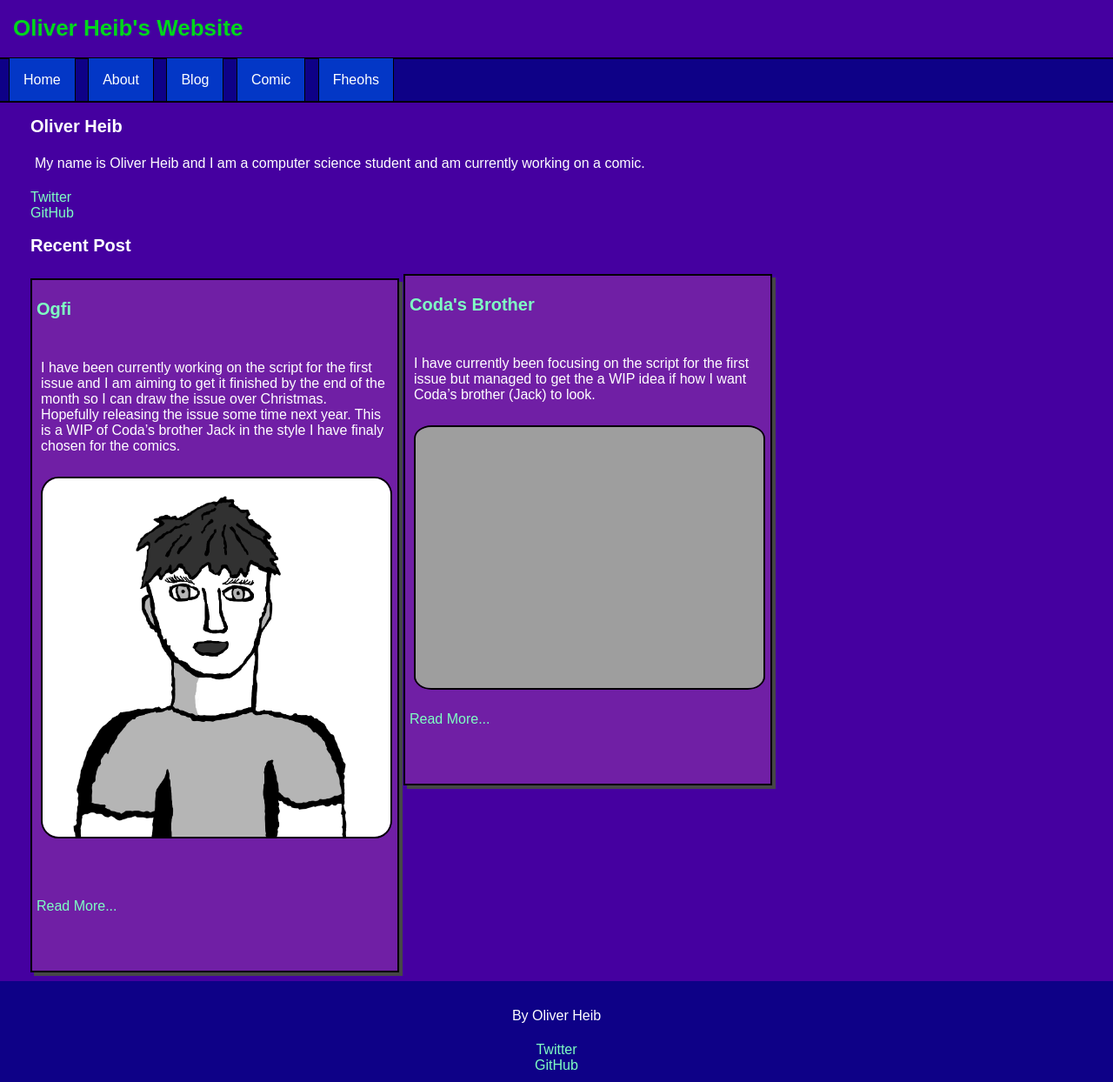
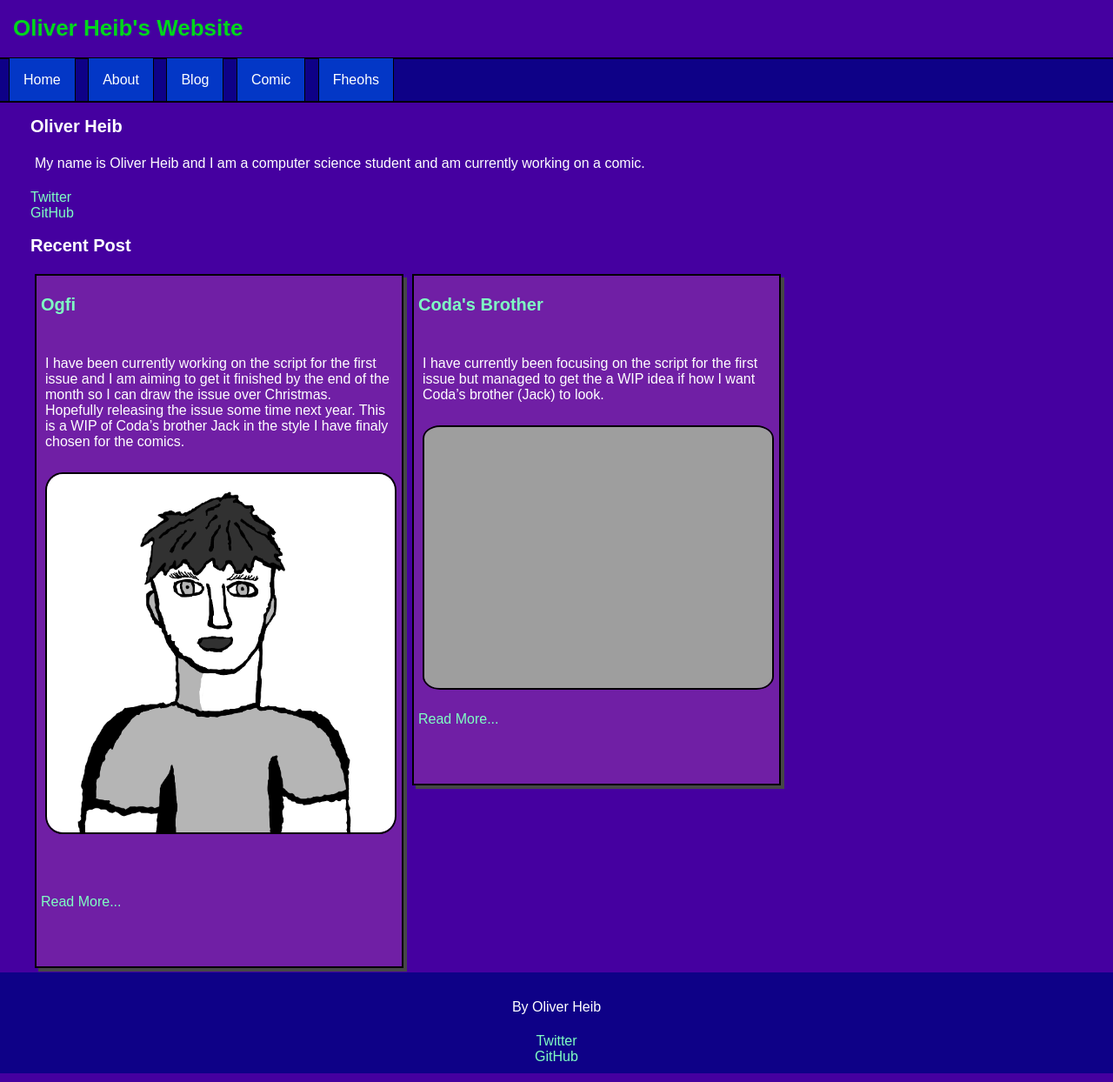
Before and after one commit to OliverHeib/E-PortfolioInJekyll, a Jekyll site: the page built from index.html, in a window 1280 px wide and 1244 px high. Shown: the whole window at 87% size. Built offline with Jekyll 4.4.1, drawn with Linux system fonts in a browser that asks for light colours; comment, search, counter and statistics services are not loaded.

Commit message:
Update index.html

```diff
--- a/index.html
+++ b/index.html
@@ -19,7 +19,7 @@
 					<ul>
 						{% for post in site.posts limit:1 %}
 							<li style="list-style-type: none;">
-								<div id="post" style="width: 410px; float: left;">
+								<div id="post" style="width: 410px; float: left; margin: 5px;">
 									<h2><a href="/E-PortfolioInJekyll/{{ post.url }}">{{ post.title }}</a></h2><p>{{ post.excerpt }} <a href="/E-PortfolioInJekyll/{{ post.url }}">Read More...</a></p>
 									<br>
 								</div> <!-- End of container div -->
@@ -30,7 +30,7 @@
 					<ul>
 						{% for post in site.posts offset: 1 limit: 1 %}
 							<li style="list-style-type: none;">
-								<div id="post" style="width: 410px; float: left; margin: 5px">
+								<div id="post" style="width: 410px; float: left; margin: 5px;">
 									<h2><a href="/E-PortfolioInJekyll/{{ post.url }}">{{ post.title }}</a></h2><p>{{ post.excerpt }} <a href="/E-PortfolioInJekyll/{{ post.url }}">Read More...</a></p>
 									<br>
 								</div> <!-- End of container div -->
```
